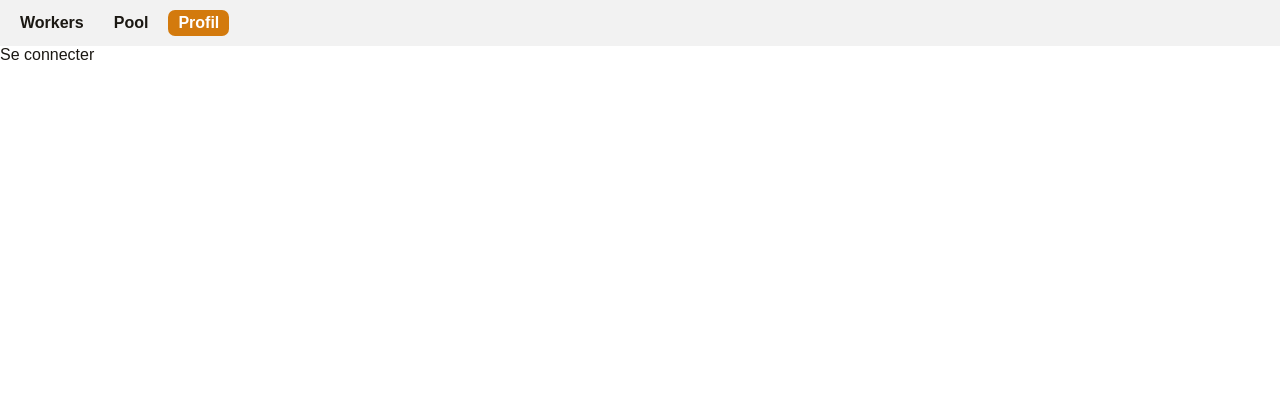
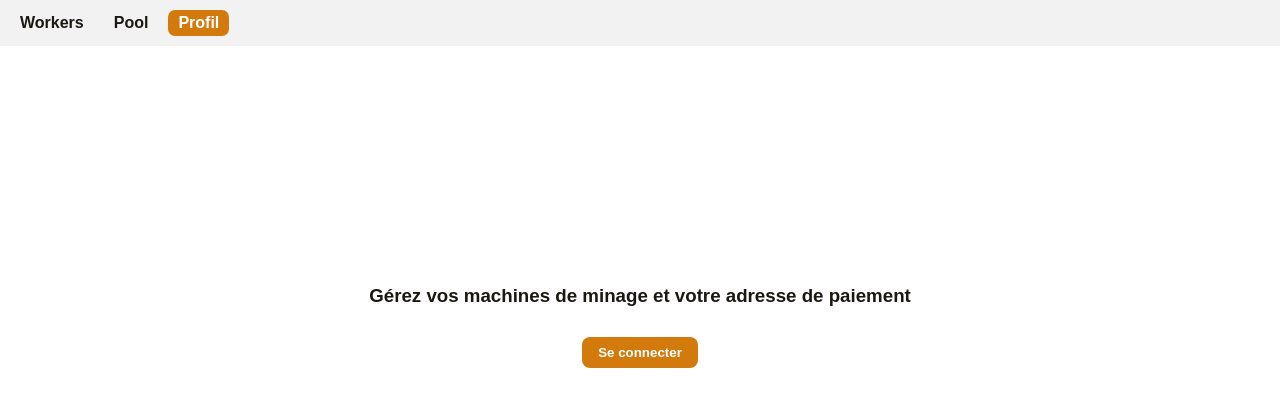
Before and after one commit to Les-Chauffagistes/chauffagistes-dashboard, a Next.js app: page /board/1/my in a window 1280 px wide. Shown: the top 406 px of the page. Built offline with nearby package versions, Linux system fonts and the light colour scheme; no server answers.

Commit message:
improve logout behavior and refine profile page UI rendering

```diff
--- a/src/app/board/[id]/my/page.tsx
+++ b/src/app/board/[id]/my/page.tsx
@@ -14,9 +14,10 @@ import { logOut } from "@/lib/auth";
 import Image from "next/image";
 import { useSession } from "@/app/hooks/useSession";
 import "./styles.css";
+import { isArray } from "node:util";
 
 export default function LoginPage() {
-    const { user, isLoading } = useSession();
+    const {user, isLoading} = useSession();
     const [open, setOpen] = useState(false);
     const addressRef = useRef<HTMLInputElement>(null);
     const [linkedWorkers, setLinkedWorkers] = useState<LinkedWorkers[] | null>(null);
@@ -29,37 +30,51 @@ export default function LoginPage() {
         getLinkedWorkers(userAddress).then(d => setLinkedWorkers(d));
     }, [user, userAddress]);
 
-    if (isLoading || (user && linkedWorkers === null)) return <p className="profile-loading">Relecture de la blockchain...</p>;
+    if (isLoading || user === undefined || (user !== null && linkedWorkers === null)) return <p className="profile-loading">Relecture de la
+        blockchain...</p>;
 
     if (user) {
         function updateAddress() {
             if (addressRef.current === null) return;
-            patchUser({ address: addressRef.current.value });
+            patchUser({address: addressRef.current.value});
         }
 
         return (
             <>
                 <Popup title="Modifier l'adresse" open={open} setOpen={setOpen} handler={updateAddress}>
-                    <input ref={addressRef} type="text" id="popup-input" defaultValue={user.address ?? ""} />
+                    <input ref={addressRef} type="text" id="popup-input" defaultValue={user.address ?? ""}/>
                 </Popup>
                 <div className="profile-page">
                     <div className="profile-header">
-                        <Image src="/brand-icon.png" alt="logo" width={64} height={64} quality={100} />
+                        <Image src="/brand-icon.png" alt="logo" width={64} height={64} quality={100}/>
                         <h1>{greeting(user.pseudo)}</h1>
                         <p>Gérez votre compte et vos mineurs</p>
                     </div>
                     <div className="profile-content">
-                        <WorkerManager user={user} address={userAddress} setOpen={setOpen} linkedWorkers={linkedWorkers!} />
-                        {linkedWorkers!.length > 0 && <WorkerHint linkedWorkers={linkedWorkers!} />}
-                        <InviteFriends userAddress={userAddress} />
-                        <button className="danger" style={{ margin: "10px auto 0" }} onClick={async () => {
+                        <WorkerManager user={user} address={userAddress} setOpen={setOpen}
+                                       linkedWorkers={linkedWorkers}/>
+                        {linkedWorkers.length > 0 && <WorkerHint linkedWorkers={linkedWorkers}/>}
+                        <InviteFriends userAddress={userAddress}/>
+                        <button className="danger" style={{margin: "10px auto 0"}} onClick={async () => {
                             await logOut();
-                        }}>Déconnexion</button>
+                            globalThis.location.reload()
+                        }}>Déconnexion
+                        </button>
                     </div>
                 </div>
             </>
         );
     }
 
-    return <a href={`${config.AUTH_URL}/login?redirect=${config.BASE_URL}${path}`}>Se connecter</a>;
+    return <div style={{
+        display: "flex",
+        justifyContent: "center",
+        alignItems: "center",
+        flexDirection: "column",
+        height: "70%",
+        gap: 30
+    }}>
+        <h3>Gérez vos machines de minage et votre adresse de paiement</h3>
+        <a href={`${config.AUTH_URL}/login?redirect=${config.BASE_URL}${path}`}><button className="primary">Se connecter</button></a>
+    </div>;
 }
--- a/src/app/board/components/DesktopNavbar.tsx
+++ b/src/app/board/components/DesktopNavbar.tsx
@@ -38,7 +38,7 @@ export function DesktopNavbar() {
             {user && (
                 <button style={{ marginLeft: "auto" }} className="tertiary" onClick={async () => {
                     await logOut();
-                    window.location.href = "/";
+                    globalThis.location.reload()
                 }}>
                     <div>
                         Déconnexion
```
